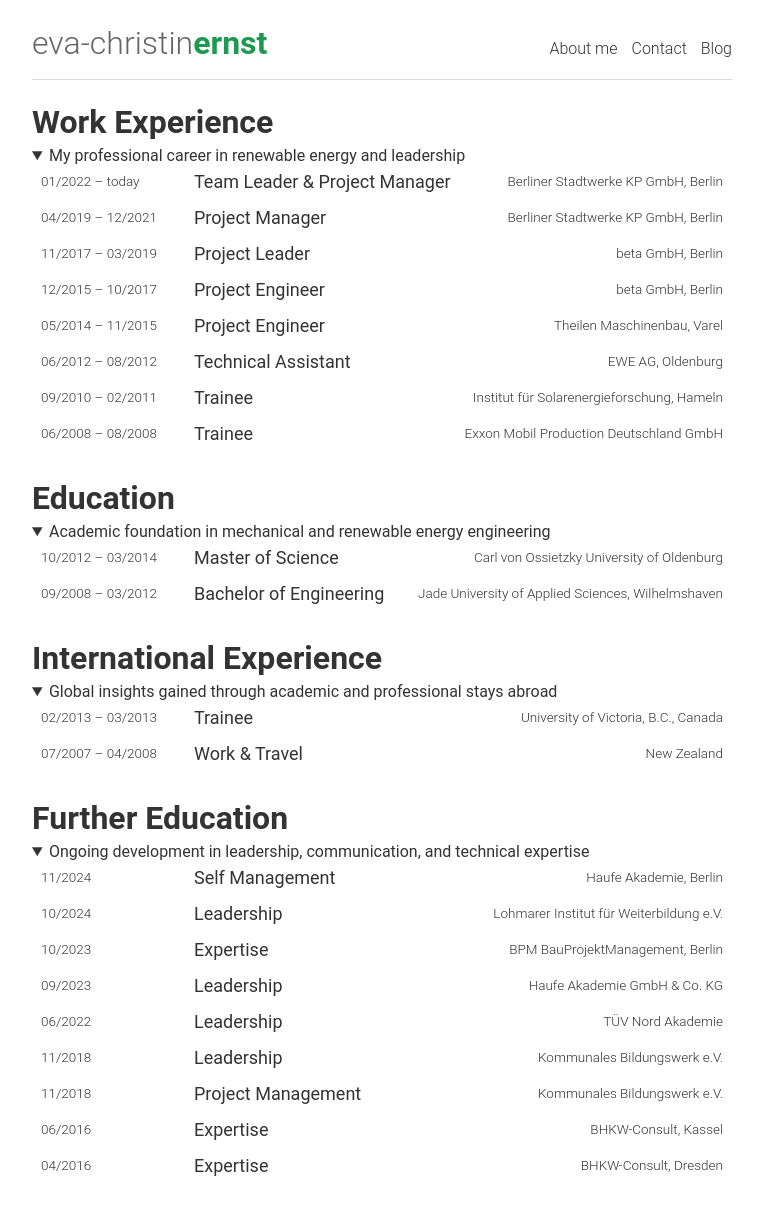
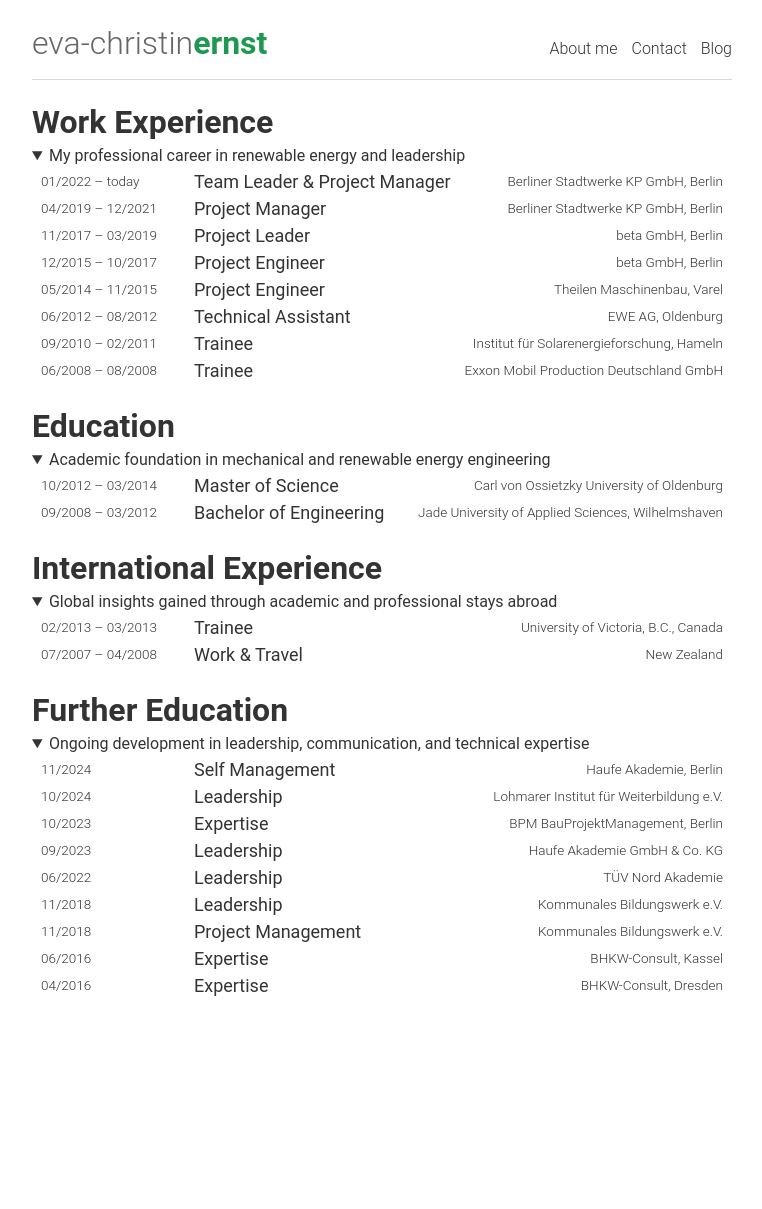
Before and after one commit to evafroehlich/website, a Jekyll site: the page built from about.md, in a window 1280 px wide. Shown: the whole page, without its empty margins (258-1020 px from the left). Built offline with Jekyll 4.4.1, drawn with Linux system fonts in a browser that asks for light colours; after the commit the page ends 1020 px from its top, so only the background shows below that.

Commit message:
Update custom.scss

```diff
--- a/_sass/custom.scss
+++ b/_sass/custom.scss
@@ -84,5 +84,5 @@
 }
 
 article.experience {
-  margin-bottom: 0.5rem;
+  margin-bottom: 0.0rem;
 }
```
